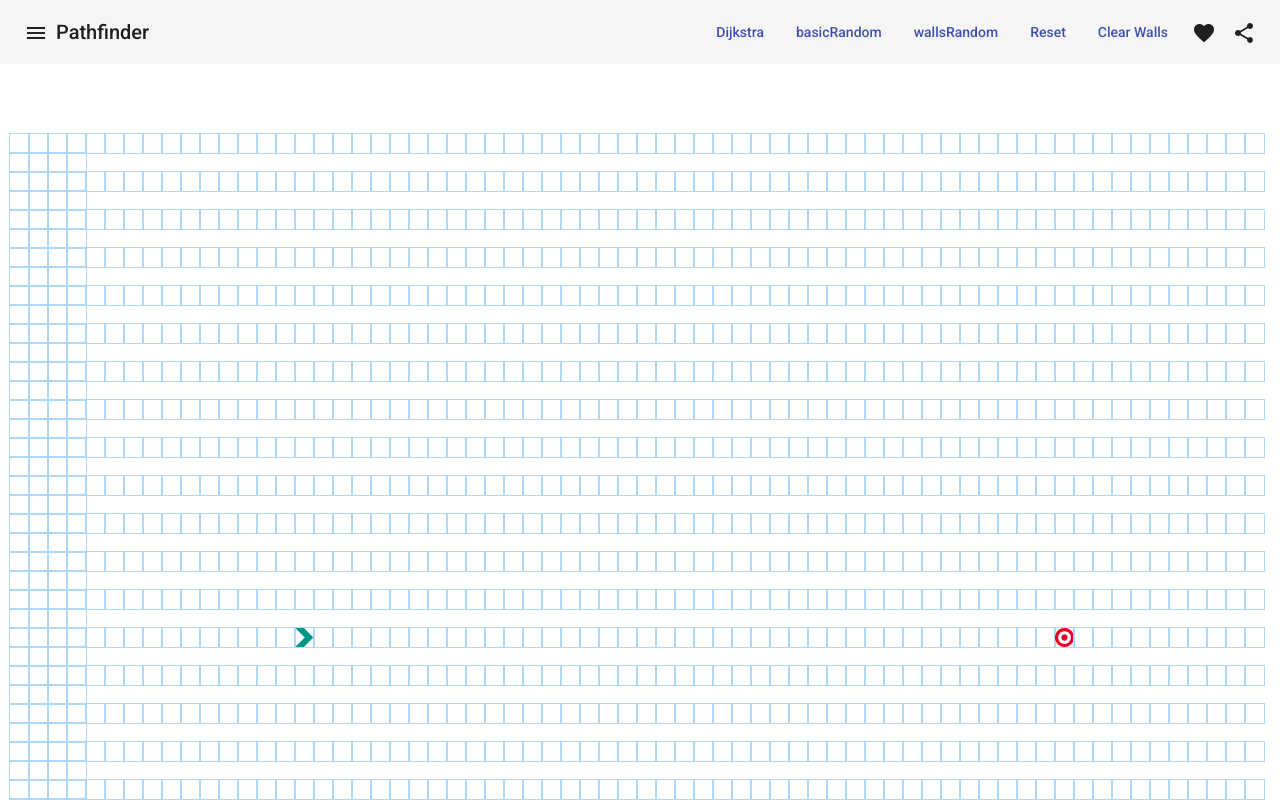
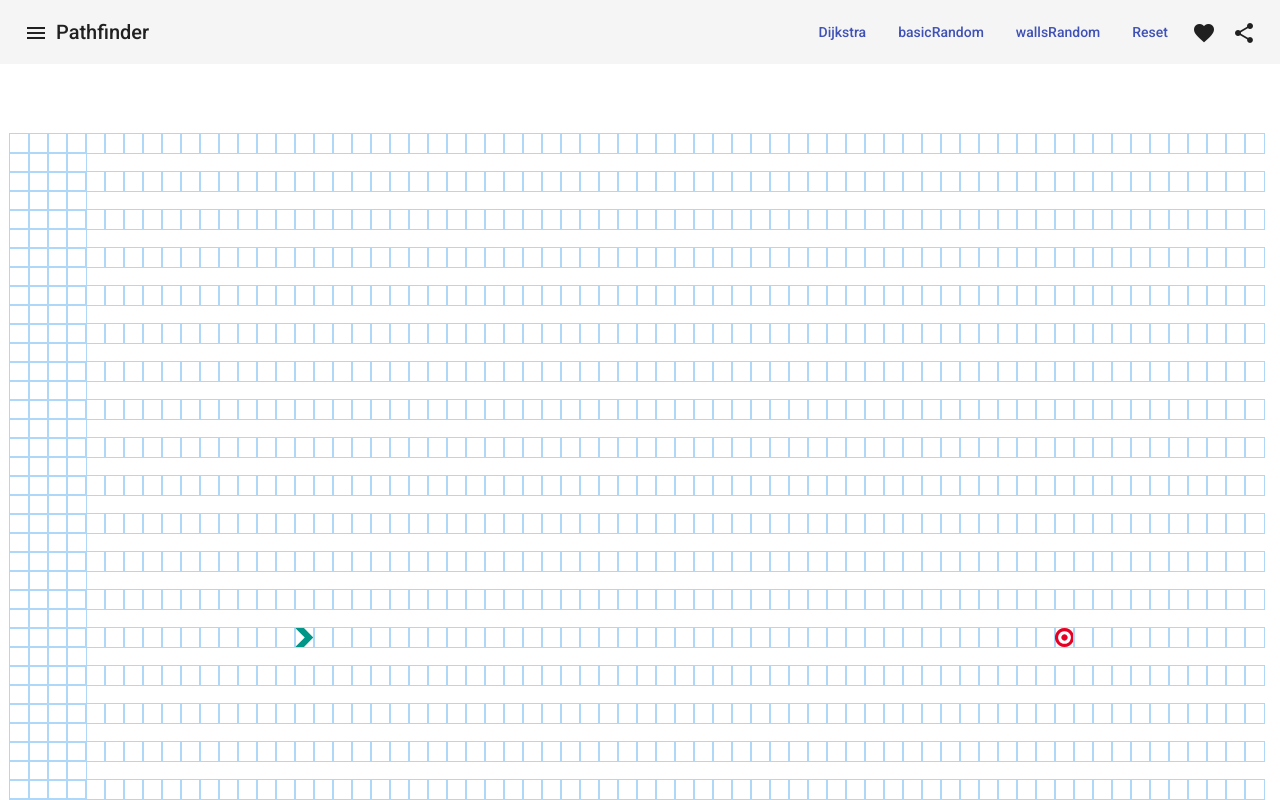
Before and after one commit to IbrahimFneich/Pathfinder, an Angular app: page / in a window 1280 px wide. Shown: the top 800 px of the page. Built offline with nearby package versions, Linux system fonts and the light colour scheme.

Commit message:
Path bugs fixed

```diff
--- a/src/app/app.module.ts
+++ b/src/app/app.module.ts
@@ -3,6 +3,7 @@ import { NgModule } from '@angular/core';
 import {MatToolbarModule} from '@angular/material/toolbar';
 import {MatIconModule} from '@angular/material/icon';
 import {MatButtonModule} from '@angular/material/button';
+import {MatSnackBarModule} from '@angular/material/snack-bar';
 
 import { AppRoutingModule } from './app-routing.module';
 import { AppComponent } from './app.component';
@@ -22,7 +23,8 @@ import { BrowserAnimationsModule } from '@angular/platform-browser/animations';
     BrowserAnimationsModule,
     MatToolbarModule,
     MatIconModule,
-    MatButtonModule
+    MatButtonModule,
+    MatSnackBarModule
   ],
   providers: [],
   bootstrap: [AppComponent]
--- a/src/app/main/main.component.html
+++ b/src/app/main/main.component.html
@@ -7,11 +7,11 @@
 
     <span class="example-spacer"></span>
     <button mat-button [(disabled)]="isRunning" color="primary" (click)="Dijkstra()" id="dijkstra" >Dijkstra</button>
-    <button mat-button color="primary" (click)="basicRandom()" id="basicRandom" >basicRandom</button>
-    <button mat-button color="primary" (click)="wallsRandom()" id="wallsRandom" >wallsRandom</button>
+    <button mat-button [(disabled)]="isRunning" color="primary" (click)="basicRandom()" id="basicRandom" >basicRandom</button>
+    <button mat-button [(disabled)]="isRunning" color="primary" (click)="wallsRandom()" id="wallsRandom" >wallsRandom</button>
 
     <button mat-button color="primary" (click)="reset()" id="reset" >Reset</button>
-    <button mat-button color="primary" (click)="clearWalls()" id="clearWalls" >Clear Walls</button>
+    <!-- <button mat-button color="primary" (click)="clearWalls()" id="clearWalls" >Clear Walls</button> -->
     <button mat-icon-button class="example-icon favorite-icon" aria-label="Example icon-button with heart icon">
       <mat-icon>favorite</mat-icon>
     </button>
--- a/src/app/main/main.component.ts
+++ b/src/app/main/main.component.ts
@@ -7,6 +7,8 @@ import { INode } from '../services/INode';
 import { resetMatrix } from '../services/resetMatrix';
 import { wallsRandom } from '../services/wallsRandom';
 import { NodeComponent } from './node/node.component';
+import {MatSnackBar, MatSnackBarHorizontalPosition, MatSnackBarVerticalPosition} from '@angular/material/snack-bar';
+
 @Component({
   selector: 'app-main',
   templateUrl: './main.component.html',
@@ -17,11 +19,26 @@ export class MainComponent implements OnInit {
 
   @ViewChildren(NodeComponent) children:QueryList<NodeComponent>;
 
-  constructor(private cloudService:CloudService) {
+  constructor(private cloudService:CloudService,
+    private _snackBar: MatSnackBar) {
 
   }
 
+  horizontalPosition: MatSnackBarHorizontalPosition = 'center';
+  verticalPosition: MatSnackBarVerticalPosition = 'top';
+  openSnackBar(duration:number) {
+    this._snackBar.openFromComponent(PizzaPartyComponent, {
+      duration: duration * 1000,
+      horizontalPosition: this.horizontalPosition,
+      verticalPosition: this.verticalPosition,
+    });
+  }
+
   ngOnInit(): void {
+    this.setUpMatrix();
+  }
+
+  setUpMatrix(){
     this.cloudService.currentMatrix.subscribe(matrix=> this.matrix = matrix);
     this.startNode= this.matrix[CloudService.startRow][CloudService.startCol];
     this.finishNode = this.matrix[CloudService.finishRow][CloudService.finishCol];
@@ -36,17 +53,23 @@ export class MainComponent implements OnInit {
   isRunning:boolean=false;
 
   Dijkstra(){
+
     this.isRunning=true;
     CloudService.isRunning=true;
     if(CloudService.isPathFound){
+
+      var deletePath = getNodesInShortestPathOrder(this.finishNode);
+      for (let i = 0; i < deletePath.length; i++) {
+        this.matrix[deletePath[i].row][deletePath[i].col].isPath=false;
+        this.matrix[deletePath[i].row][deletePath[i].col].isVisited=false;
+        //this.matrix[deletePath[i].row][deletePath[i].col].previousNode=null;
+      }
       this.clearVisited();
-
+      this.cloudService.updateMatrix(this.matrix);
+      this.setUpMatrix();
     }
     console.log("HERE -1");
-    //document.getElementById("dijkstra").setAttribute('disabled','disabled');
-    //document.getElementById("basicRandom").setAttribute('disabled','disabled');
-    //document.getElementById("reset").setAttribute('disabled','disabled');
-    //document.getElementById("clearWalls").setAttribute('disabled','disabled');
+
 
 
 
@@ -54,7 +77,11 @@ export class MainComponent implements OnInit {
     console.log("HERE 0");
     this.startNode= this.matrix[CloudService.startRow][CloudService.startCol];
     this.finishNode = this.matrix[CloudService.finishRow][CloudService.finishCol];
+
+
     var dij:INode[]= dijkstra(this.matrix,this.startNode,this.finishNode);
+
+
 
 
 
@@ -71,16 +98,19 @@ export class MainComponent implements OnInit {
     }
     console.log("HERE 2");
     for (let i = 0; i < dij.length; i++) {
-      this.matrix[dij[i].row][dij[i].col].isVisited=true;
+      this.matrix[dij[i].row][dij[i].col]=dij[i];
     }
+    this.cloudService.updateMatrix(this.matrix);
+    this.setUpMatrix();
 
     console.log("HERE 3");
     var path = getNodesInShortestPathOrder(this.finishNode);
 
     this.cloudService.updateMatrix(this.matrix);
+    this.setUpMatrix();
 
 
-    //console.log(path);
+    ///////////////////////////////////////////////console.log(path);
     this.animatePath=true
     console.log("HERE 4");
     //show visited
@@ -99,15 +129,17 @@ export class MainComponent implements OnInit {
 
 
     setTimeout(() => {
-      //document.getElementById("basicRandom").removeAttribute('disabled');
-      //document.getElementById("reset").removeAttribute('disabled');
-      //document.getElementById("clearWalls").removeAttribute('disabled');
       this.isRunning=false;
       CloudService.isRunning=false;
+      //if stuck
+      if(!dij[dij.length-1].isFinish){
+        this.openSnackBar(3);
+      }
     },1.1 * CloudService.index);
     console.log("HERE 7");
 
     CloudService.isPathFound=true;
+
 
   }
 
@@ -124,6 +156,7 @@ export class MainComponent implements OnInit {
   }
 
   clearWalls(){
+
     for (let row = 0; row < 25; row++) {
       for (let col = 0; col < 70; col++) {
 
@@ -135,6 +168,9 @@ export class MainComponent implements OnInit {
       }
     }
     this.cloudService.updateMatrix(this.matrix);
+    this.setUpMatrix();
+
+
     CloudService.index=1;
   }
 
@@ -144,18 +180,30 @@ export class MainComponent implements OnInit {
     for (let row = 0; row < 25; row++) {
       for (let col = 0; col < 70; col++) {
         var isStartOrFinish = (this.matrix[row][col].isStart || this.matrix[row][col].isFinish);
-        if (this.matrix[row][col].isVisited && !isStartOrFinish) {
-          var child = this.children.find((element,index)=>element.i==row && element.j == col );
+        var isWall = this.matrix[row][col].isWall;
+        var child = this.children.find((element,index)=>element.i==row && element.j == col );
+        if(!isWall){
           child.clearVisited(row,col);
           this.matrix[row][col].isVisited=false;
+          this.matrix[row][col].distance=Number.MAX_VALUE;
           this.matrix[row][col].isPath=false;
-          this.matrix[row][col].distance=Number.MAX_VALUE;
+          this.matrix[row][col].previousNode=null;
         }
+
+
+
+
       }
     }
+    this.setUpMatrix();
     this.cloudService.updateMatrix(this.matrix);
+
     CloudService.index=1;
+    console.log("CLEAR VISITED KHOLSIT");
+
   }
+
+
 
   isDijkstraDone:boolean=false;
 
@@ -163,26 +211,19 @@ export class MainComponent implements OnInit {
 
 
   basicRandom(){
+    CloudService.isRunning=true;
+    this.isRunning=true;
 
     this.startNode= this.matrix[CloudService.startRow][CloudService.startCol];
     this.finishNode = this.matrix[CloudService.finishRow][CloudService.finishCol];
 
     this.clearWalls();
-    //if(!this.isDijkstraDone){
-    //  var dij = dij= dijkstra(this.matrix,this.startNode,this.finishNode);
-    //  this.isDijkstraDone=true;
-    //}
+    this.clearVisited();
 
     var walls = basicRandom(this.matrix,this.startNode,this.finishNode);
 
 
 
-    //var path= getNodesInShortestPathOrder(this.finishNode);
-
-
-    //var walls  = basicRandom(this.matrix,this.startNode,this.finishNode,dij);
-
-    //console.log("WALLS : "+walls);
 
     //update walls in matrix
     for (let index = 0; index < walls.length; index++) {
@@ -193,43 +234,74 @@ export class MainComponent implements OnInit {
 
 
     //visualize walls
-
     for (let i = 0; i < walls.length; i++) {
       var child = this.children.find((element,index)=>element.i==walls[i].row && element.j == walls[i].col );
       child.walls(walls[i].row,walls[i].col);
 
     }
+
+
+    setTimeout(() => {
+      this.isRunning=false;
+      CloudService.isRunning=false;
+    },1.1 * CloudService.index);
+
     CloudService.index=1;
 
-
-
-    //var dij= dijkstra(this.matrix,this.startNode,this.finishNode);
   }
 
   wallsRandom(){
+    CloudService.isRunning=true;
+    this.isRunning=true;
+
     this.startNode= this.matrix[CloudService.startRow][CloudService.startCol];
     this.finishNode = this.matrix[CloudService.finishRow][CloudService.finishCol];
 
+    if(CloudService.isPathFound){
+      this.clearVisited();
+      this.clearWalls();
+    }
 
-    this.clearVisited();
-    this.clearWalls();
+    //get Walls
     var walls = wallsRandom(this.matrix,this.startNode,this.finishNode);
 
+    //update walls in matrix
     for (let index = 0; index < walls.length; index++) {
       this.matrix[walls[index].row][walls[index].col]=walls[index];
-      this.cloudService.updateMatrix(this.matrix);
     }
-    //this.cloudService.updateMatrix(this.matrix);
-
+    this.cloudService.updateMatrix(this.matrix);
+    this.setUpMatrix();
 
     //visualize walls
-
     for (let i = 0; i < walls.length; i++) {
       var child = this.children.find((element,index)=>element.i==walls[i].row && element.j == walls[i].col );
       child.walls(walls[i].row,walls[i].col);
 
     }
+
+    setTimeout(() => {
+      this.isRunning=false;
+      CloudService.isRunning=false;
+    },1.1 * CloudService.index);
+
     CloudService.index=1;
   }
 
 }
+
+
+
+//Snack Bar
+@Component({
+  selector: 'snack-bar-component-example-snack',
+  template: `
+    <span class="example-pizza-party">
+        <center>🛑🛑Stuck!🛑🛑</center>
+    </span>`,
+  styles: [`
+    .example-pizza-party {
+      color: hotpink;
+    }
+  `],
+})
+export class PizzaPartyComponent {}
--- a/src/app/main/node/node.component.ts
+++ b/src/app/main/node/node.component.ts
@@ -116,14 +116,15 @@ export class NodeComponent implements OnInit ,OnChanges{
 
   clearVisited(row:number,col:number){
     var isStartOrFinish = (this.matrix[row][col].isStart || this.matrix[row][col].isFinish);
-    var isVisitedAndNotWall = this.matrix[this.i][this.j].isVisited && !this.matrix[this.i][this.j].isWall;
-    if(this.i == row && this.j == col && isVisitedAndNotWall && !isStartOrFinish ){
+    var isWall = this.matrix[this.i][this.j].isWall
+
+    if(this.i == row && this.j == col &&  !isStartOrFinish ){
       //setTimeout(() => {
         this.nodeClass="node";
       //}, 0.5 * CloudService.index++);
     }
+  }
 
-  }
 
   isDown:boolean=false;
 
@@ -143,21 +144,25 @@ export class NodeComponent implements OnInit ,OnChanges{
       CloudService.clicked=true;
         if(isWall){
           this.matrix[this.i][this.j].isWall=false;
+          this.matrix[this.i][this.j].isPath=false;
           this.cloudService.updateMatrix(this.matrix);
+          this.cloudService.currentMatrix.subscribe((matrix: INode[][])=> this.matrix = matrix);
           this.nodeClass="node ";
         }
         else{
           this.matrix[this.i][this.j].isWall=true;
+          this.matrix[this.i][this.j].isPath=false;
           this.cloudService.updateMatrix(this.matrix);
+          this.cloudService.currentMatrix.subscribe((matrix: INode[][])=> this.matrix = matrix);
           this.nodeClass="node node-wall";
         }
 
         CloudService.sameNode=this.matrix[this.i][this.j];
 
       }
-      else{
-        CloudService.startDragged=true;
-      }
+    else{
+        //CloudService.startDragged=true;
+    }
 
   }
 
@@ -172,19 +177,23 @@ export class NodeComponent implements OnInit ,OnChanges{
 
     }
 
-    else if(CloudService.clicked ){
+    else if(CloudService.clicked && !CloudService.isRunning){
       var sameNode = (CloudService.sameNode.row == this.matrix[this.i][this.j].row) &&
       (CloudService.sameNode.col == this.matrix[this.i][this.j].col);
       if(!isStartOrFinish ){
         if (!sameNode) {
           if(isWall){
             this.matrix[this.i][this.j].isWall=false;
+            this.matrix[this.i][this.j].isPath=false;
             this.cloudService.updateMatrix(this.matrix);
+            this.cloudService.currentMatrix.subscribe((matrix: INode[][])=> this.matrix = matrix);
             this.nodeClass="node ";
           }
           else{
             this.matrix[this.i][this.j].isWall=true;
+            this.matrix[this.i][this.j].isPath=false;
             this.cloudService.updateMatrix(this.matrix);
+            this.cloudService.currentMatrix.subscribe((matrix: INode[][])=> this.matrix = matrix);
             this.nodeClass="node node-wall";
           }
         }
@@ -200,7 +209,9 @@ export class NodeComponent implements OnInit ,OnChanges{
 
       if(!isStartOrFinish && !CloudService.isRunning){
         this.matrix[this.i][this.j].isWall=true;
+        this.matrix[this.i][this.j].isPath=false;
         this.cloudService.updateMatrix(this.matrix);
+        this.cloudService.currentMatrix.subscribe((matrix: INode[][])=> this.matrix = matrix);
         this.nodeClass="node node-wall";
       }
       if(CloudService.startDragged){
@@ -210,6 +221,7 @@ export class NodeComponent implements OnInit ,OnChanges{
         CloudService.startCol=this.j;
         this.matrix[CloudService.startRow][CloudService.startCol].isStart=true;
         this.cloudService.updateMatrix(this.matrix);
+        this.cloudService.currentMatrix.subscribe((matrix: INode[][])=> this.matrix = matrix);
         CloudService.startDragged=false;
       }
       CloudService.clicked=false;
--- a/src/app/services/basicRandom.ts
+++ b/src/app/services/basicRandom.ts
@@ -24,8 +24,8 @@ export function basicRandom(grid, startNode, finishNode){
                 //console.log("("+randomRow+","+randomCol+")="+isInPath);
         }
         index=0;
-        let dij = dijkstra(grid,startNode,finishNode);
-        let path = getNodesInShortestPathOrder(finishNode);
+        // let dij = dijkstra(grid,startNode,finishNode);
+        // let path = getNodesInShortestPathOrder(finishNode);
 
 
             return randomWalls;
--- a/src/app/services/cloud.service.ts
+++ b/src/app/services/cloud.service.ts
@@ -37,12 +37,12 @@ export class CloudService {
   InitializeMatrix():INode[][]{
 
 
-    const matrix = [];
+    var matrix = [];
     for (let row = 0; row < 25; row++) {
-      const currentRow = [];
+      var currentRow = [];
       for (let col = 0; col < 70; col++) {
         if(row==13 && col == 15){
-          const startNode:INode={
+          var startNode:INode={
             row:CloudService.startRow,
             col:CloudService.startCol,
             distance:0,
@@ -58,7 +58,7 @@ export class CloudService {
         }
         else if(row==13 && col == 55){
 
-          const finishNode:INode={
+          var finishNode:INode={
             row:CloudService.finishRow,
             col:CloudService.finishCol,
             distance:Number.MAX_VALUE,
@@ -72,7 +72,7 @@ export class CloudService {
           currentRow.push(finishNode);
         }
         else{
-        const node:INode={
+        var node:INode={
           row:row,
           col:col,
           distance:Number.MAX_VALUE,
```
Also changed, not shown: src/app/main/node/node.component.css (+11 -4 lines), 1 other file (tests, documents, lock files or other folders).
